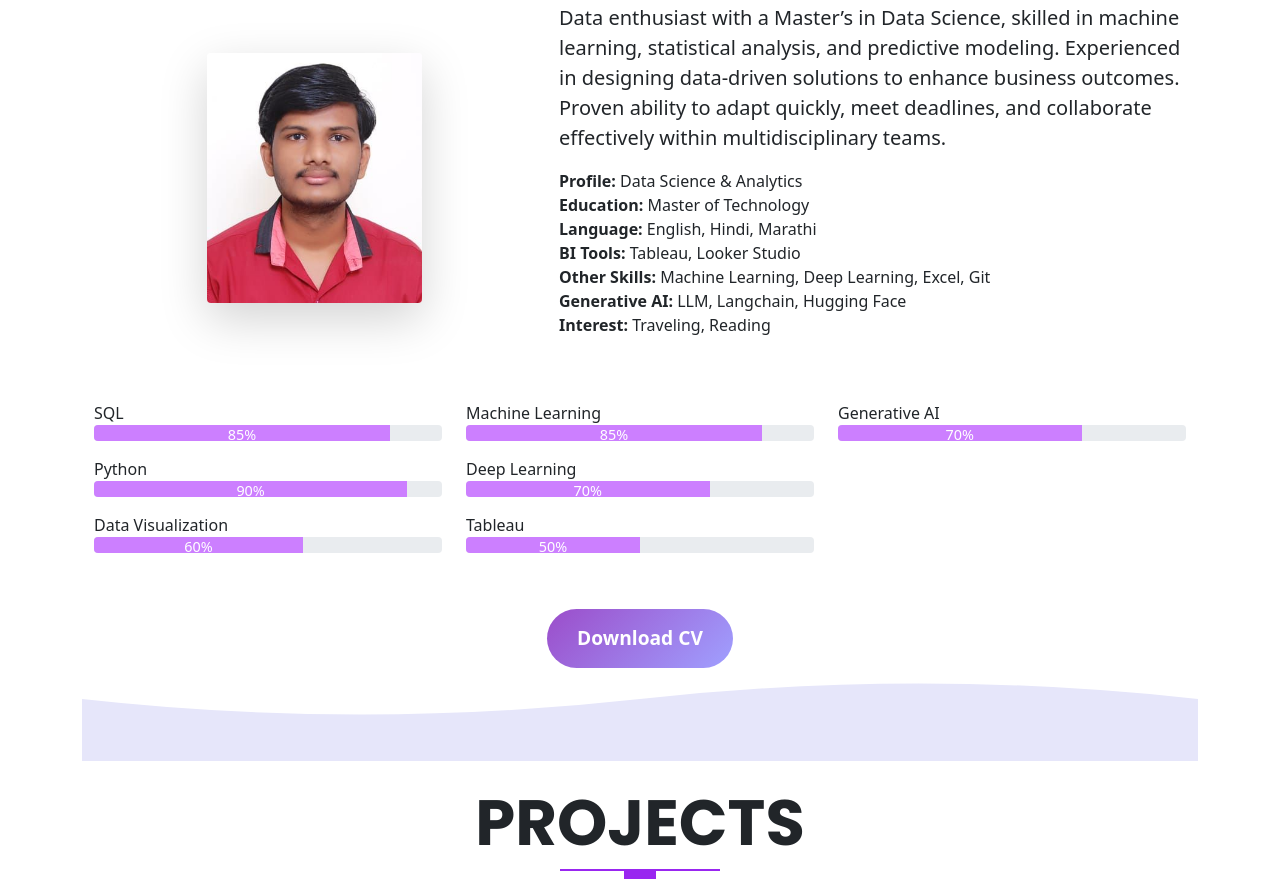
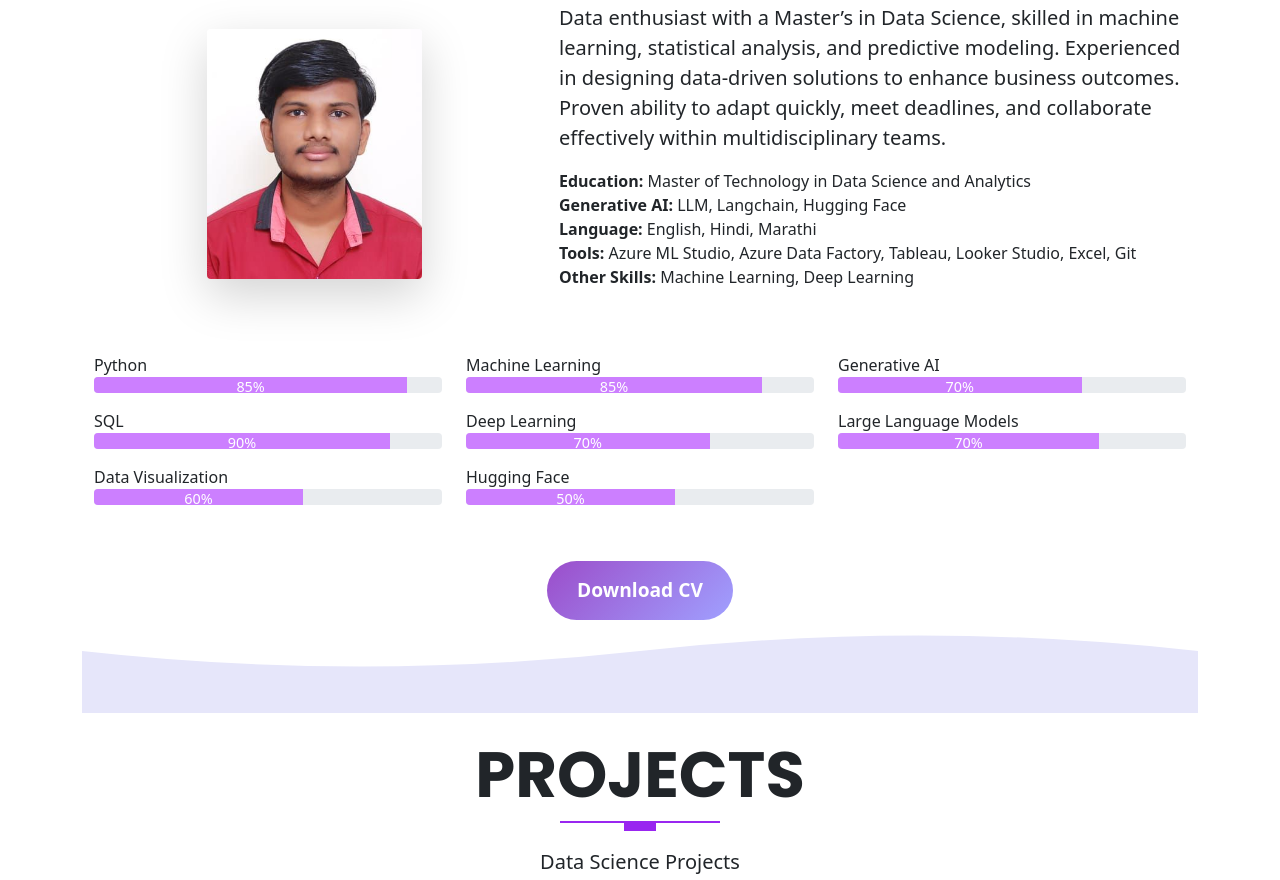
Before and after one commit to SurajSatishPawar/SurajSatishPawar.github.io, a plain HTML site: page index.html in a window 1280 px wide. Shown: the part 1076-1956 px from the top of the page. Drawn offline with nearby package versions, Linux system fonts and the light colour scheme; files whose address does not match are found by name.

Commit message:
Added Latest Certification
Added GenAI with LLM Certification

```diff
--- a/index.html
+++ b/index.html
@@ -119,13 +119,11 @@
         </p>
         <!-- About Info List -->
         <ul class="list-unstyled mt-3">
-          <li><strong>Profile:</strong> Data Science & Analytics</li>
-          <li><strong>Education:</strong> Master of Technology</li>
+          <li><strong>Education:</strong> Master of Technology in Data Science and Analytics</li>
+          <li><strong>Generative AI:</strong> LLM, Langchain, Hugging Face</li>
           <li><strong>Language:</strong> English, Hindi, Marathi</li>
-          <li><strong>BI Tools:</strong> Tableau, Looker Studio</li>
-          <li><strong>Other Skills:</strong> Machine Learning, Deep Learning, Excel, Git</li>
-          <li><strong>Generative AI:</strong> LLM, Langchain, Hugging Face</li>
-          <li><strong>Interest:</strong> Traveling, Reading</li>
+          <li><strong>Tools:</strong> Azure ML Studio, Azure Data Factory, Tableau, Looker Studio, Excel, Git</li>
+          <li><strong>Other Skills:</strong> Machine Learning, Deep Learning</li>
         </ul>
       </div>
     </div>
@@ -134,15 +132,15 @@
     <div class="row mt-5">
       <div class="col-lg-4 col-md-6 col-sm-12 mb-3">
         <div class="skill mb-3">
-          <span>SQL</span>
+          <span>Python</span>
           <div class="progress">
-            <div class="progress-bar bg-primary" style="width: 85%;">85%</div>
+            <div class="progress-bar bg-primary" style="width: 90%;">85%</div>
           </div>
         </div>
         <div class="skill mb-3">
-          <span>Python</span>
+          <span>SQL</span>
           <div class="progress">
-            <div class="progress-bar bg-primary" style="width: 90%;">90%</div>
+            <div class="progress-bar bg-primary" style="width: 85%;">90%</div>
           </div>
         </div>
         <div class="skill mb-3">
@@ -167,9 +165,9 @@
           </div>
         </div>
         <div class="skill mb-3">
-          <span>Tableau</span>
+          <span>Hugging Face</span>
           <div class="progress">
-            <div class="progress-bar bg-primary" style="width: 50%;">50%</div>
+            <div class="progress-bar bg-primary" style="width: 60%;">50%</div>
           </div>
         </div>
       </div>
@@ -179,6 +177,12 @@
           <span>Generative AI</span>
           <div class="progress">
             <div class="progress-bar bg-primary" style="width: 70%;">70%</div>
+          </div>
+        </div>
+        <div class="skill mb-3">
+          <span>Large Language Models</span>
+          <div class="progress">
+            <div class="progress-bar bg-primary" style="width: 75%;">70%</div>
           </div>
         </div>
       </div>
@@ -385,6 +389,21 @@
                   </div>
                 </div>
               </div>
+
+              <!-- Portfolio Item 5 -->
+              <div class="col-lg-4 col-md-6">
+                <div class="portfolio-box shadow" style="background-color: #f9f9f9;">
+                  <img src="images/certificates/Gen-AI-with-LLM-Suraj-Pawar.png" alt="Generative AI with Large Language Models" title="Generative AI with Large Language Models" class="img-fluid">
+                  <div class="portfolio-info">
+                    <div class="caption">
+                      <h4>Generative AI with Large Language Models</h4>
+                      <p>Issued by Coursera</p>
+                    </div>
+                  </div>
+                </div>
+              </div>
+            </div>
+          </div>
             </div>
           </div>
         </div>
```
Also changed, not shown: images/certificates/Gen-AI-with-LLM-Suraj-Pawar.png (added).
